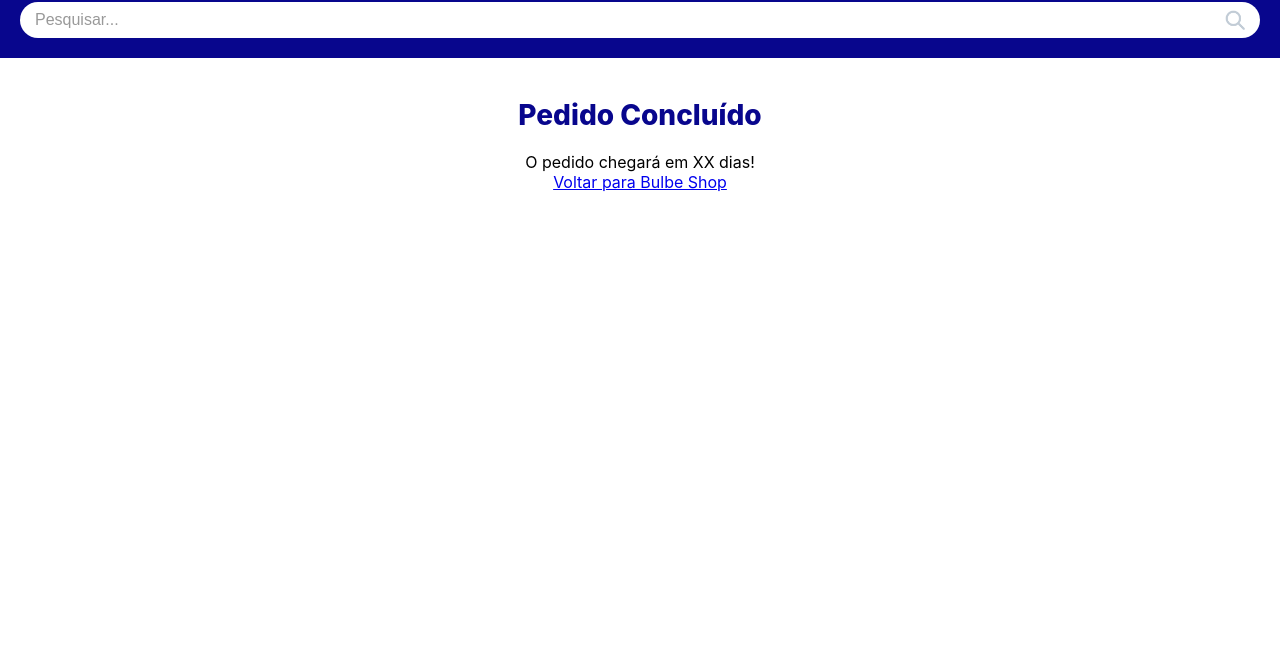
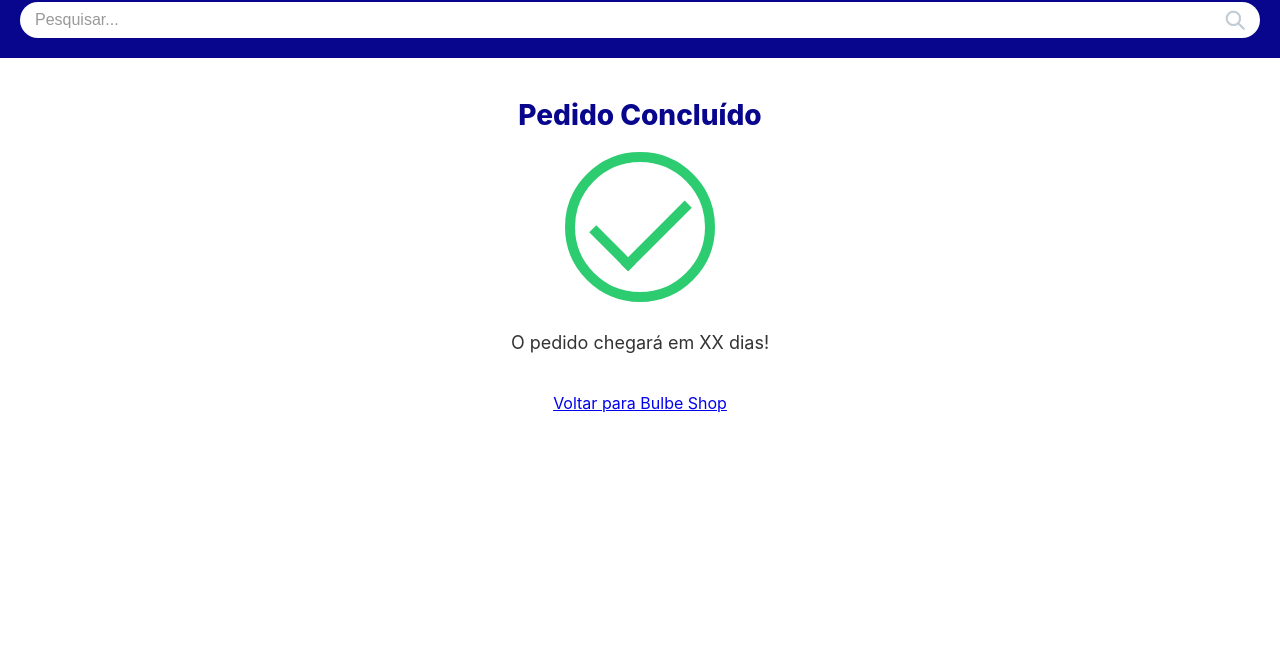
Before and after one commit to ibmec-tech-2-periodo-2025-2/projeto-BulbeShop-Grupo3, a plain HTML site: page pedido_concluido.html in a window 1280 px wide. Shown: the part 62-730 px from the top of the page. Drawn offline with Linux system fonts and the light colour scheme.

Commit message:
feat: feito o css do ícone de sucesso

```diff
--- a/assets/css/pedido_concluido.css
+++ b/assets/css/pedido_concluido.css
@@ -99,3 +99,33 @@ body {
     color: var(--cor-primaria-azul);
     margin-bottom: 20px;
 }
+
+.sucesso-icone {
+    width: 150px;
+    height: 150px;
+    border: 10px solid var(--cor-sucesso-verde);
+    border-radius: 50%;
+    display: flex;
+    justify-content: center;
+    align-items: center;
+    margin-bottom: 30px;
+    position: relative;
+}
+
+.sucesso-icone::before {
+    content: '';
+    display: block;
+    width: 45px;
+    height: 80px;
+    border-style: solid;
+    border-color: var(--cor-sucesso-verde);
+    border-width: 0 10px 10px 0;
+    transform: rotate(45deg);
+    margin-top: -15px;
+}
+
+.subtitulo {
+    font-size: 18px;
+    color: var(--cor-texto-principal);
+    margin-bottom: 40px;
+}
```
